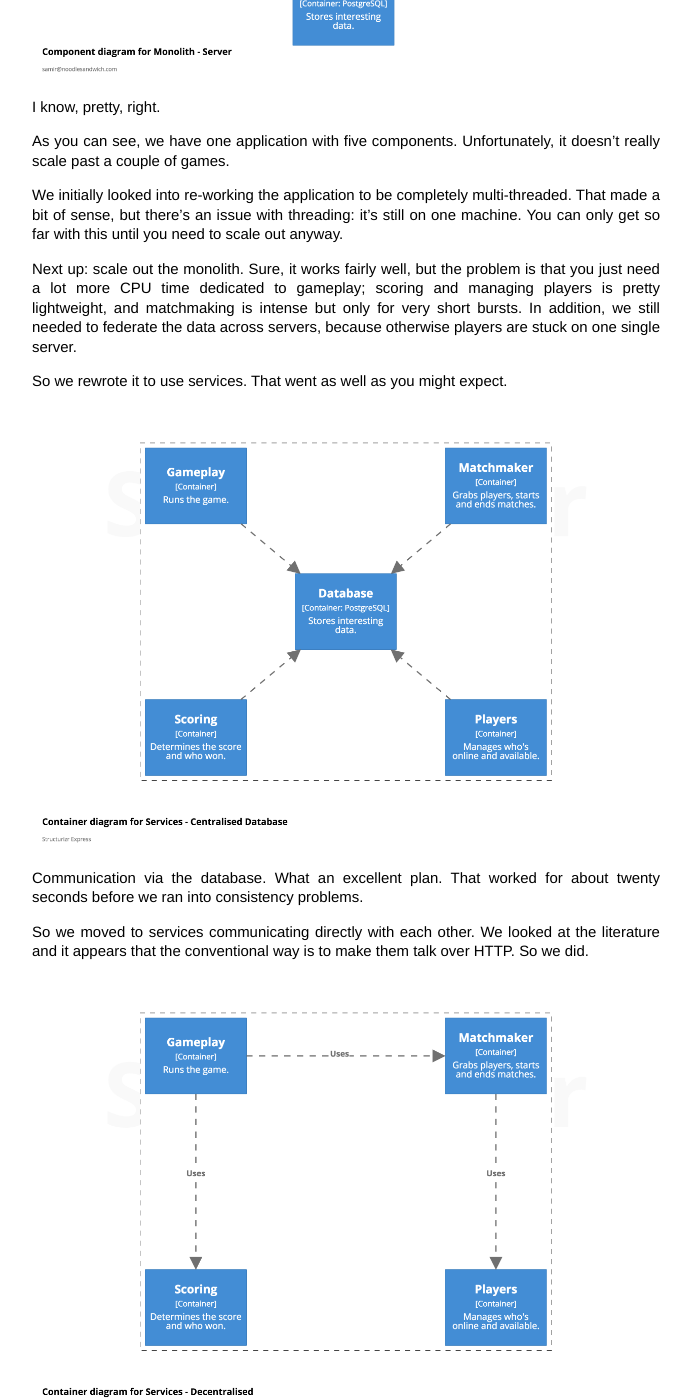
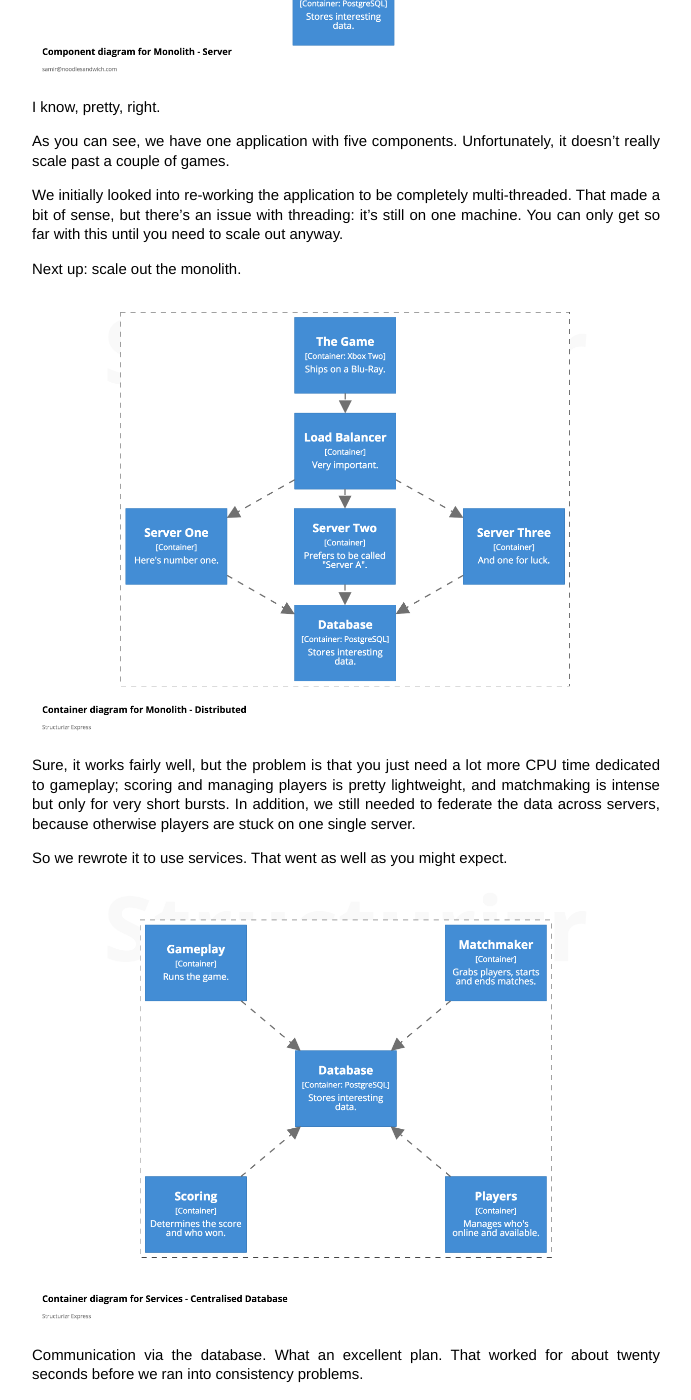
Before and after one commit to SamirTalwar/talks, a Jekyll site: the page built from staying-lean-with-application-logs.md, in a window 1280 px wide and 1400 px high, scrolled down 1320 px. Shown: the whole window, without its empty margins (294-985 px from the left). Built offline with Jekyll 4.4.1, drawn with Linux system fonts in a browser that asks for light colours; nearby versions of some CDN libraries; comment, search, counter and statistics services are not loaded.

Commit message:
Add an image for the distributed monolith.

```diff
--- a/staying-lean-with-application-logs.md
+++ b/staying-lean-with-application-logs.md
@@ -41,7 +41,11 @@ As you can see, we have one application with five components. Unfortunately, it
 
 We initially looked into re-working the application to be completely multi-threaded. That made a bit of sense, but there's an issue with threading: it's still on one machine. You can only get so far with this until you need to scale out anyway.
 
-Next up: scale out the monolith. Sure, it works fairly well, but the problem is that you just need a lot more CPU time dedicated to gameplay; scoring and managing players is pretty lightweight, and matchmaking is intense but only for very short bursts. In addition, we still needed to federate the data across servers, because otherwise players are stuck on one single server.
+Next up: scale out the monolith.
+
+![Distributed monolith](assets/images/staying-lean-with-application-logs/monolith-distributed.png)
+
+Sure, it works fairly well, but the problem is that you just need a lot more CPU time dedicated to gameplay; scoring and managing players is pretty lightweight, and matchmaking is intense but only for very short bursts. In addition, we still needed to federate the data across servers, because otherwise players are stuck on one single server.
 
 So we rewrote it to use services. That went as well as you might expect.
 
```
Also changed, not shown: assets/images/staying-lean-with-application-logs/monolith-distributed.png (added), assets/images/staying-lean-with-application-logs/monolith.png, assets/images/staying-lean-with-application-logs/services-centralised-database.png, assets/images/staying-lean-with-application-logs/services-decentralised-gameplay.png, assets/images/staying-lean-with-application-logs/services-decentralised.png, 4 other files.
